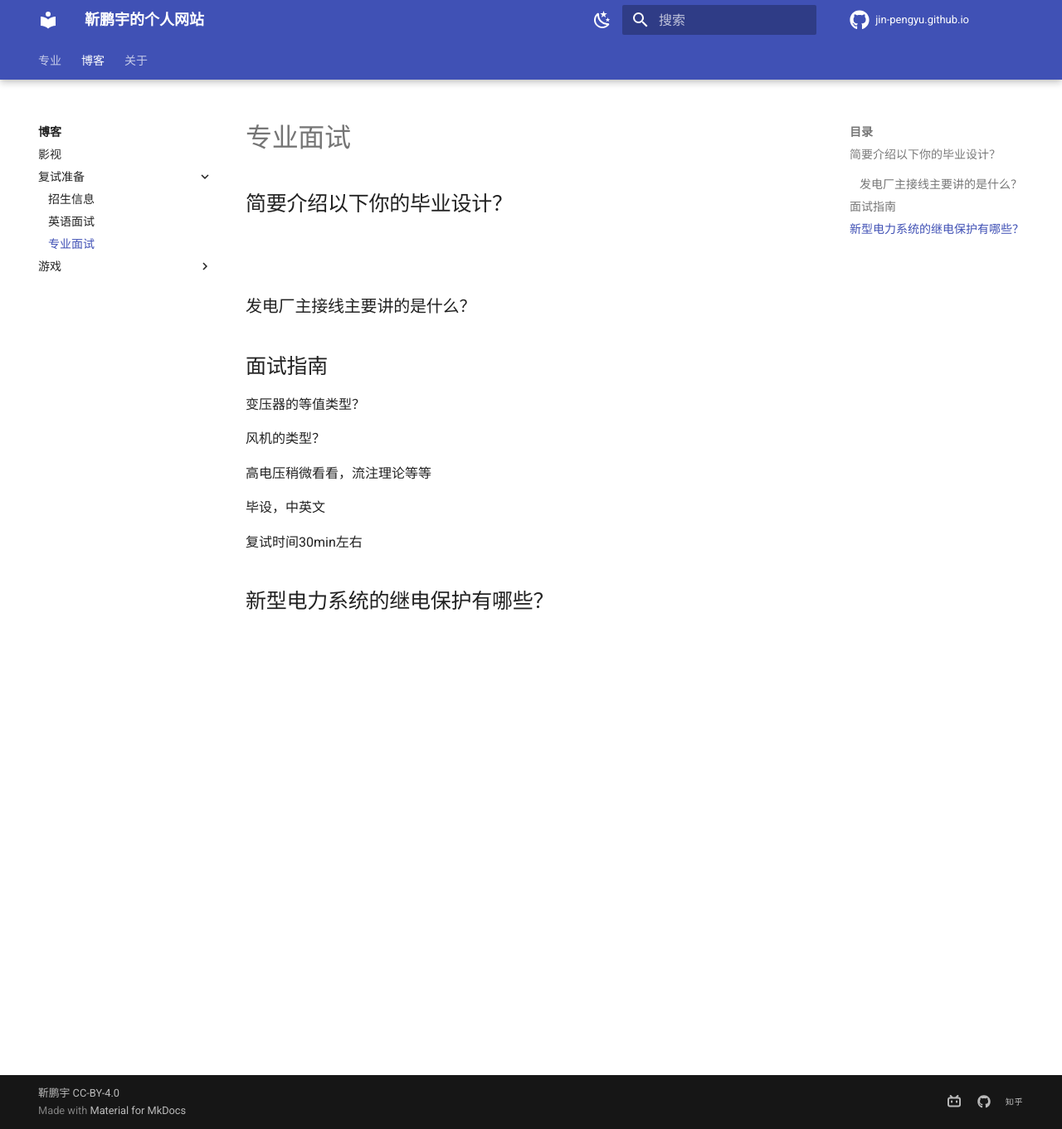
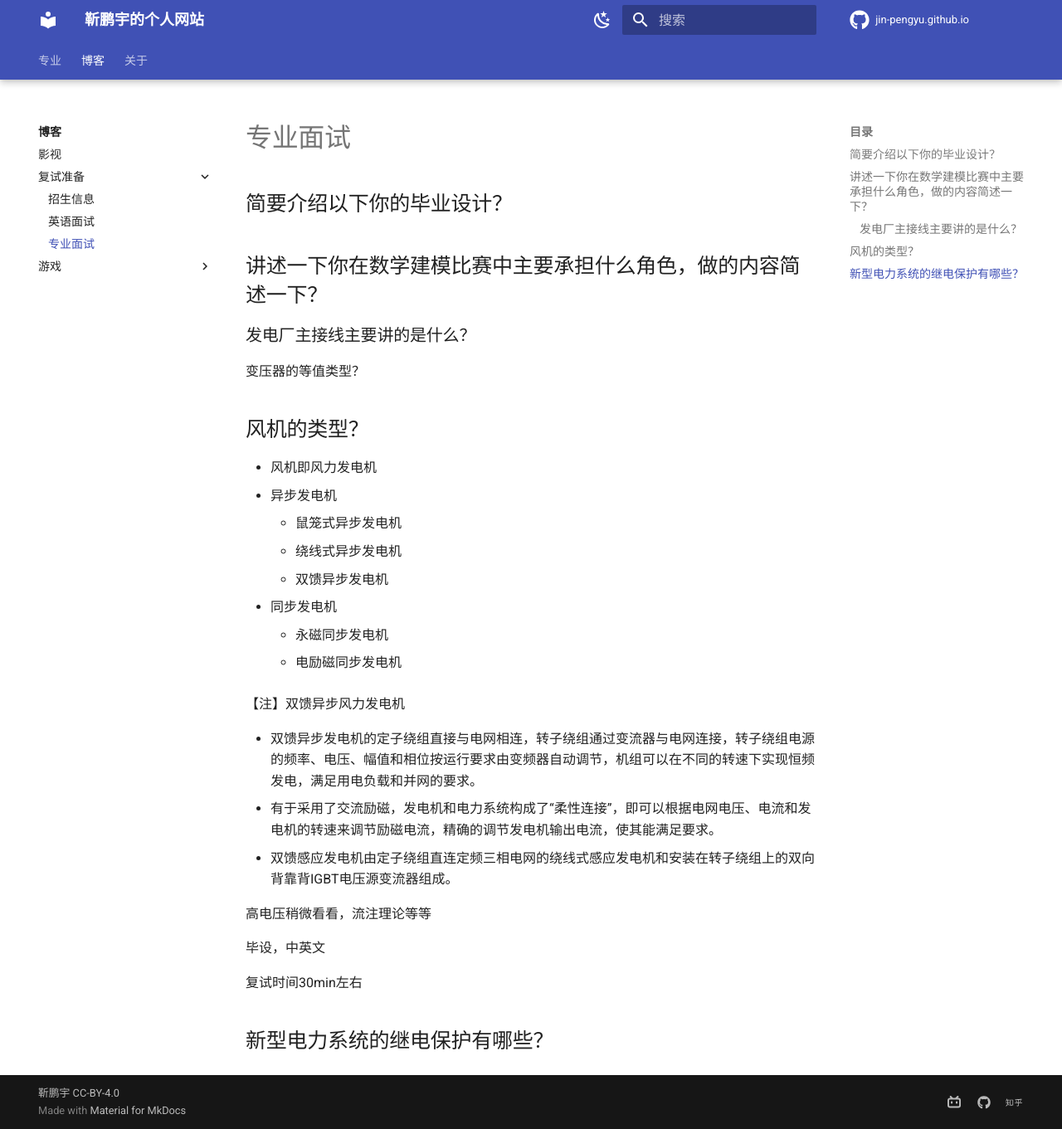
Before and after one commit to Pengyu-Jin/Pengyu-Jin.github.io, an MkDocs documentation site: the page built from docs/blog/pre-interview/major-interview.md, in a window 1280 px wide and 1361 px high. Shown: the whole window at 83% size. Built offline with MkDocs 1.6.1 and Material for MkDocs 9.7.7, drawn with Linux system fonts in a browser that asks for light colours.

Commit message:
change style121

```diff
--- a/docs/blog/pre-interview/major-interview.md
+++ b/docs/blog/pre-interview/major-interview.md
@@ -1,13 +1,26 @@
 ## 简要介绍以下你的毕业设计？
-##
+## 讲述一下你在数学建模比赛中主要承担什么角色，做的内容简述一下？
 
 ### 发电厂主接线主要讲的是什么？
 
-## 面试指南
-
 变压器的等值类型？
 
-风机的类型？
+## 风机的类型？
+- 风机即风力发电机
+- 异步发电机
+    - 鼠笼式异步发电机
+    - 绕线式异步发电机
+    - 双馈异步发电机
+- 同步发电机
+    - 永磁同步发电机
+    - 电励磁同步发电机
+
+【注】双馈异步风力发电机
+
+- 双馈异步发电机的定子绕组直接与电网相连，转子绕组通过变流器与电网连接，转子绕组电源的频率、电压、幅值和相位按运行要求由变频器自动调节，机组可以在不同的转速下实现恒频发电，满足用电负载和并网的要求。
+- 有于采用了交流励磁，发电机和电力系统构成了“柔性连接”，即可以根据电网电压、电流和发电机的转速来调节励磁电流，精确的调节发电机输出电流，使其能满足要求。
+- 双馈感应发电机由定子绕组直连定频三相电网的绕线式感应发电机和安装在转子绕组上的双向背靠背IGBT电压源变流器组成。
+
 
 高电压稍微看看，流注理论等等
 
```
Also changed, not shown: docs/blog/pre-interview/English-interview.md (+14 -6 lines), docs/party building/learn1.md (added, +35 -0 lines).
